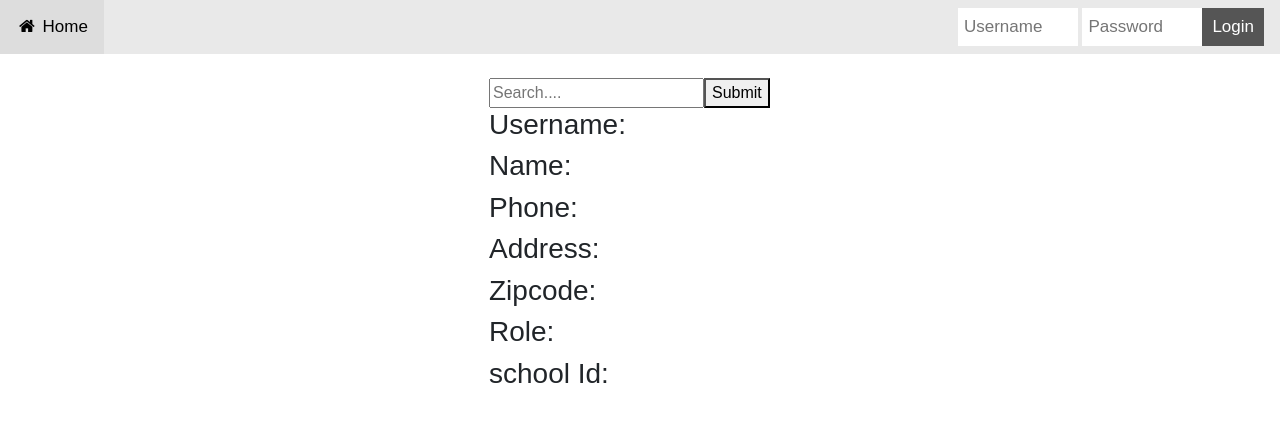
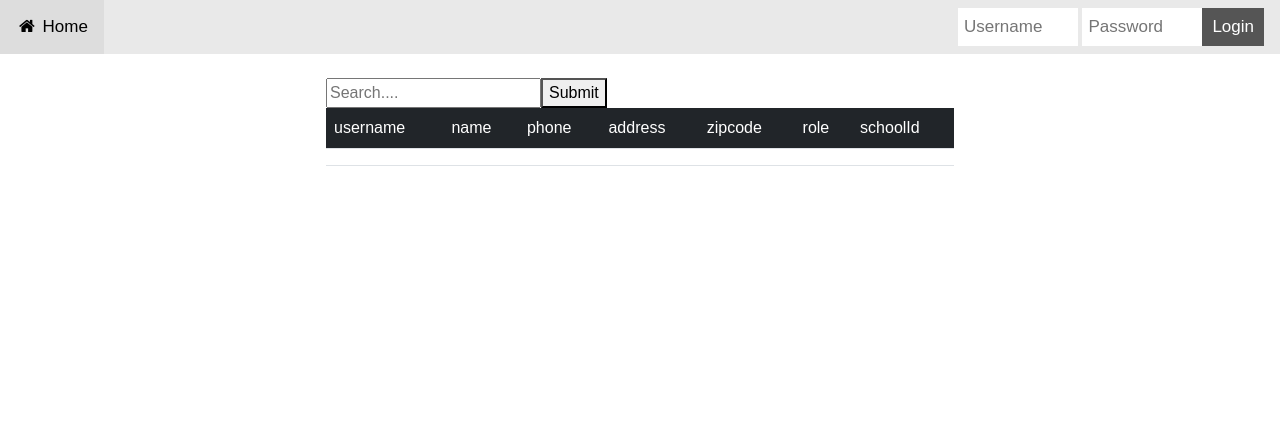
Before and after one commit to Rabiiia/Carpool-frontend, a React (Vite) app: page /user in a window 1280 px wide. Shown: the top 422 px of the page. Built offline with nearby package versions, Linux system fonts and the light colour scheme.

Commit message:
find ride

```diff
--- a/src/components/User.jsx
+++ b/src/components/User.jsx
@@ -25,7 +25,7 @@ const User = (props) => {
     return (
 
     <div className="row">
-    <div className="offset-lg-3 col-lg-6">
+    <div className=" col-lg-6">
         <br></br>
             <form onSubmit={(event) => {event.preventDefault()}}>
                 <input
@@ -45,23 +45,37 @@ const User = (props) => {
                 >Submit</button>
             </form>
 
+            <table className="table table-default">
+            <thead className="bg-dark text-white">
+              <tr>
+                <td>username</td>
+                <td>name</td>
+                <td>phone</td>
+                <td>address</td>
+                <td>zipcode</td>
+                <td>role</td>
+                <td>schoolId</td>
+              </tr>
+            </thead>
+            <tbody>
 
             {user!=null &&
-              <div>
-                <h3>Username: {user.username}</h3>
-                <h3>Name: {user.name}</h3>
-                <h3>Phone: {user.phone}</h3>
-                <h3>Address: {user.address}</h3>
-                <h3>Zipcode: {user.zipcode}</h3>
-                <h3>Role: {user.role}</h3>
-                <h3>school Id: {user.schoolId}</h3>
-            </div>
-            }
+              <tr>
+                <td>{user.username}</td>
+                <td>{user.name}</td>
+                <td>{user.phone}</td>
+                <td> {user.address}</td>
+                <td>{user.zipcode}</td>
+                <td>{user.role}</td>
+                <td> {user.schoolId}</td>
+            </tr>
+}
+            </tbody>
+            </table>
         </div>
         </div>
     );
 
 
-
 }
 export default User;
--- a/src/pages/FindRide.jsx
+++ b/src/pages/FindRide.jsx
@@ -7,8 +7,6 @@ export default function FindRide() {
     const [ride, setRide] = useState({})
 
     const inputRef = useRef();
-
-
 
 
     const fetchRideByDestination = async (destination) => {
@@ -24,9 +22,8 @@ export default function FindRide() {
     }
 
     return (
-
     <div className="row">
-    <div className="offset-lg-3 col-lg-6">
+    <div className="col-lg-6">
         <br></br>
             <form onSubmit={(event) => {event.preventDefault()}}>
                 <input
@@ -46,57 +43,76 @@ export default function FindRide() {
                 >Submit</button>
             </form>
 
-
-            {ride!=null &&
-              <div>
-                {/* <h3>{ride.id}</h3> */}
-                <h3>{ride.origin}</h3>
-                <h3>{ride.destination}</h3>
-                <h3>{ride.arrival}</h3>
-                <h3>{ride.seats}</h3>
-                {/* <h3>{ride.driver.id}</h3>
-                <h3>{ride.driver.username}</h3>
-                <h3>{ride.driver.address}</h3>
-                <h3>{ride.driver.phone}</h3>
-                <h3>{ride.driver.zipcode}</h3>
-                <h3>{ride.driver.name}</h3>
-                <h3>{ride.driver.role}</h3>
-                <h3>{ride.driver.schoolId}</h3>
-                <h3>{ride.passengers}</h3> */}
+            <table className="table table-default">
+            <thead className="bg-dark text-white">
+              <tr>
+                <td>Origin</td>
+                <td>Destination</td>
+                <td>Arrival</td>
+                <td>seats</td>
+                <td>username</td>
+                <td>address</td>
+                <td>phone</td>
+                <td>zipcode</td>
+                <td>name</td>
+                <td>role</td>
+                <td>schoolId</td>
+                <td>passengers</td>
+              </tr>
+            </thead>
+            <tbody>
+            {ride.length > 0 && (
+                ride.map((ride, index) => (
+                <tr key={index}>
+                <td>{ride.origin}</td>
+                <td>{ride.destination}</td>
+                <td>{ride.arrival}</td>
+                <td>{ride.seats}</td>
+                <td>{ride.driver.username}</td>
+                <td>{ride.driver.address}</td>
+                <td>{ride.driver.phone}</td>
+                <td>{ride.driver.zipcode}</td>
+                <td>{ride.driver.name}</td>
+                <td>{ride.driver.role}</td>
+                <td>{ride.driver.schoolId}</td>
+                <td>{ride.passengers}</td>
+                </tr>
+                )
+                ))}
+                </tbody>
+          </table>
             </div>
-            }
-        </div>
         </div>
     );
 
 
+//  LIST OF RIDES
 
+    const [rides, setRides] = useState([]);
 
-    // const [rides, setRides] = useState([]);
+    useEffect(() => {
+        (async () => {
+            const rides = await getAllRides();
+            setRides(prevRides => ({...prevRides, rides}))
+        })()
+    }, []);
 
-    // useEffect(() => {
-    //     (async () => {
-    //         const rides = await getAllRides();
-    //         setRides(prevRides => ({...prevRides, rides}))
-    //     })()
-    // }, []);
+    useEffect(() => {
+        console.log(rides);
+    }, [rides]);
 
-    // useEffect(() => {
-    //     console.log(rides);
-    // }, [rides]);
-
-    // return (
-    //     <ul>
-    //         {rides.length > 0 && rides.map((ride, index) =>
-    //             <li key={index}>
-    //                 {ride.id}<br/>
-    //                 {ride.origin}<br/>
-    //                 {ride.destination}<br/>
-    //                 {ride.arrival}<br/>
-    //                 {ride.driver}<br/>
-    //                 {ride.passengers}<br/>
-    //             </li>
-    //         )}
-    //     </ul>
-    // );
+    return (
+        <ul>
+            {rides.length > 0 && rides.map((ride, index) =>
+                <li key={index}>
+                    {ride.id}<br/>
+                    {ride.origin}<br/>
+                    {ride.destination}<br/>
+                    {ride.arrival}<br/>
+                    {ride.driver}<br/>
+                    {ride.passengers}<br/>
+                </li>
+            )}
+        </ul>
+    );
 }
```
